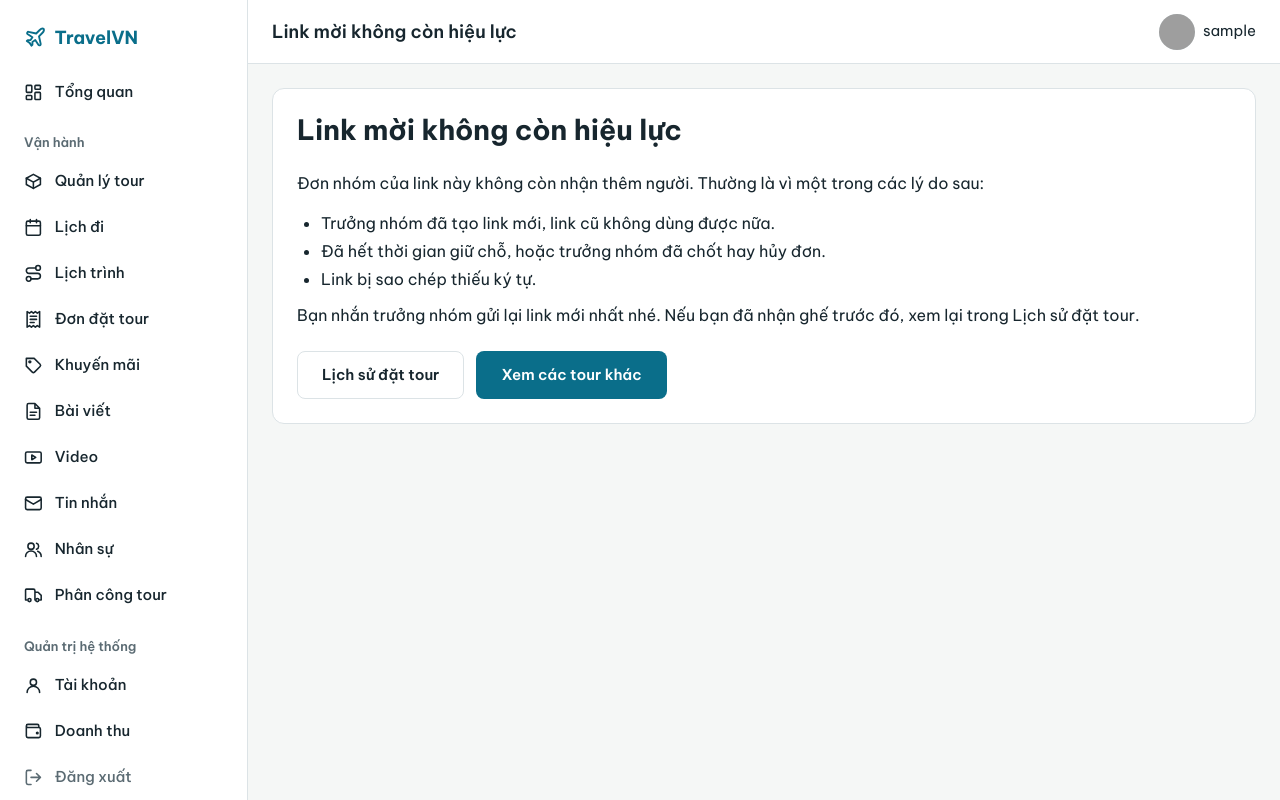
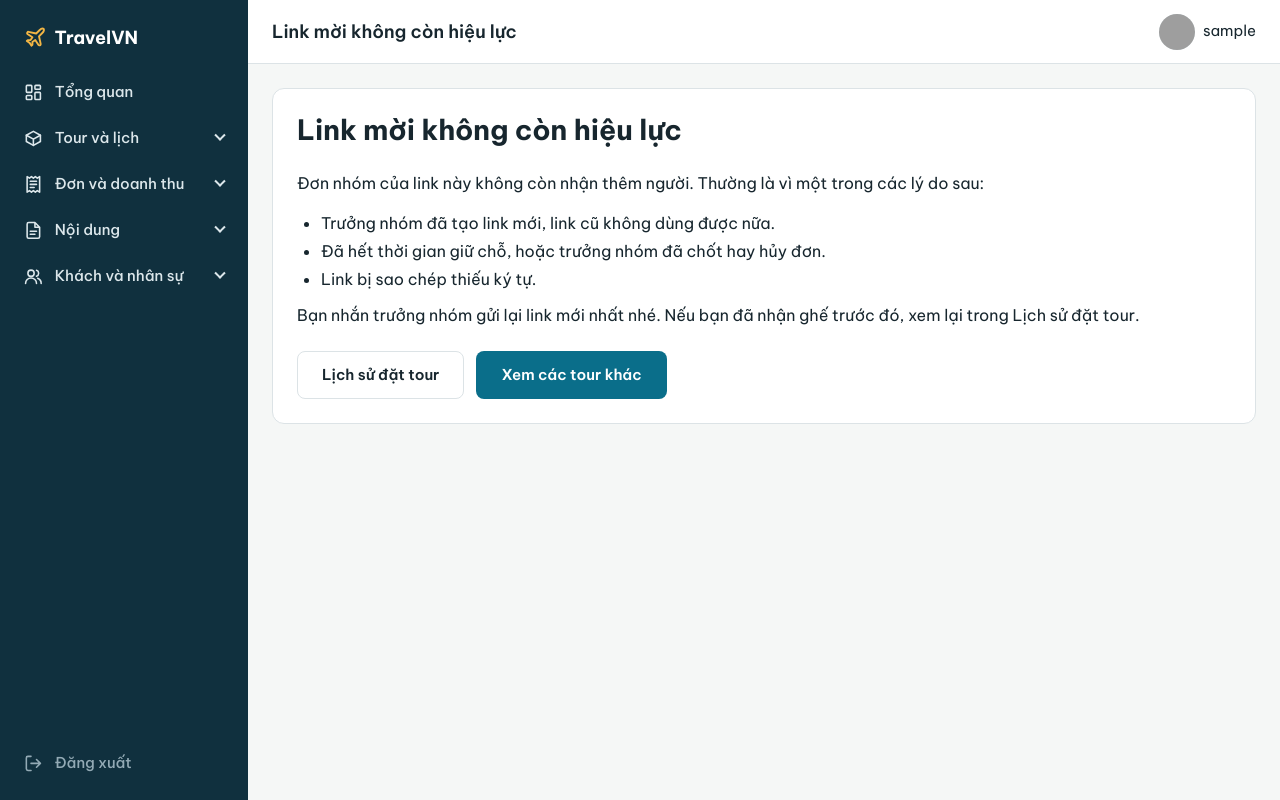
Before and after one commit to manhta865-dev/webdulich, an ASP.NET Core app: page /DonNhom/Moi in a window 1280 px wide. Run offline with ASP.NET Core 8, Linux system fonts and the light colour scheme; the visitor is signed in with stand-in values (Sample User, id 1); some libraries are stand-ins or nearby versions; grey boxes are pictures that could not be loaded.

Commit message:
Giao diện admin: menu tối gom theo nhóm xổ xuống, form viết bài hai cột
- Menu chia 4 nhóm bằng thẻ details, mở nhóm này thì nhóm kia đóng, vào trang con vẫn biết đang ở mục nào
- Thanh trên hiện nhóm và tên trang
- Form viết bài: nội dung bên trái, nút lưu, ảnh bìa, tour liên quan bên phải

Co-Authored-By: Claude Opus 5.5 <noreply@anthropic.com>

```diff
--- a/webdulich/Views/Shared/_Layout.cshtml
+++ b/webdulich/Views/Shared/_Layout.cshtml
@@ -25,6 +25,29 @@
         string.Equals(controllerName, controller, StringComparison.OrdinalIgnoreCase)
         && (action == null || string.Equals(actionName, action, StringComparison.OrdinalIgnoreCase))
             ? "active" : "";
+
+    // Menu admin: một mục gồm trang danh sách và các trang con của nó, để vào trang con vẫn biết đang ở mục nào
+    bool LaAdminCo(params string[] dsAction) =>
+        string.Equals(controllerName, "Admin", StringComparison.OrdinalIgnoreCase)
+        && dsAction.Contains(actionName, StringComparer.OrdinalIgnoreCase);
+    string MucAdmin(params string[] dsAction) => LaAdminCo(dsAction) ? "active" : "";
+
+    string[] mucTour = { "Index", "Create", "Edit" };
+    string[] mucLichDi = { "QuanLyLichKhoiHanh", "LichKhoiHanh", "ThemLichKhoiHanh" };
+    string[] mucLichTrinh = { "QuanLyLichTrinh", "LichTrinh" };
+    string[] mucPhanCong = { "PhanCongTour", "ThemPhanCongTour", "SuaPhanCongTour" };
+    string[] mucDon = { "DonDatTour", "DonDatTourTheoTour", "SuaDonDatTour" };
+    string[] mucKhuyenMai = { "KhuyenMai", "ThemKhuyenMai", "SuaKhuyenMai" };
+    string[] mucDoanhThu = { "DoanhThu" };
+    string[] mucTinNhan = { "TinNhan", "ChiTietTinNhan" };
+    string[] mucTaiKhoan = { "TaiKhoan", "SuaTaiKhoan" };
+    string[] mucNhanSu = { "NhanSu", "ThemNhanVien" };
+
+    bool moTour = LaAdminCo(mucTour) || LaAdminCo(mucLichDi) || LaAdminCo(mucLichTrinh) || LaAdminCo(mucPhanCong);
+    bool moKinhDoanh = LaAdminCo(mucDon) || LaAdminCo(mucKhuyenMai) || LaAdminCo(mucDoanhThu);
+    bool moNoiDung = controllerName is "AdminBaiViet" or "AdminVideo";
+    bool moConNguoi = LaAdminCo(mucTinNhan) || LaAdminCo(mucTaiKhoan) || LaAdminCo(mucNhanSu);
+    string? nhomHienTai = moTour ? "Tour và lịch" : moKinhDoanh ? "Đơn và doanh thu" : moNoiDung ? "Nội dung" : moConNguoi ? "Khách và nhân sự" : null;
 }
 
 <!DOCTYPE html>
@@ -67,56 +90,43 @@
                     <svg class="tv-icon" aria-hidden="true"><use href="#i-grid" /></svg>
                     <span>Tổng quan</span>
                 </a>
-                <div class="tv-side-title">Vận hành</div>
-                <a asp-controller="Admin" asp-action="Index" class="@Active("Admin", "Index")">
-                    <svg class="tv-icon" aria-hidden="true"><use href="#i-box" /></svg>
-                    <span>Quản lý tour</span>
-                </a>
-                <a asp-controller="Admin" asp-action="QuanLyLichKhoiHanh" class="@Active("Admin", "QuanLyLichKhoiHanh")">
-                    <svg class="tv-icon" aria-hidden="true"><use href="#i-calendar" /></svg>
-                    <span>Lịch đi</span>
-                </a>
-                <a asp-controller="Admin" asp-action="QuanLyLichTrinh" class="@Active("Admin", "QuanLyLichTrinh")">
-                    <svg class="tv-icon" aria-hidden="true"><use href="#i-route" /></svg>
-                    <span>Lịch trình</span>
-                </a>
-                <a asp-controller="Admin" asp-action="DonDatTour" class="@Active("Admin", "DonDatTour")">
-                    <svg class="tv-icon" aria-hidden="true"><use href="#i-receipt" /></svg>
-                    <span>Đơn đặt tour</span>
-                </a>
-                <a asp-controller="Admin" asp-action="KhuyenMai" class="@Active("Admin", "KhuyenMai")">
-                    <svg class="tv-icon" aria-hidden="true"><use href="#i-tag" /></svg>
-                    <span>Khuyến mãi</span>
-                </a>
-                <a asp-controller="AdminBaiViet" asp-action="Index" class="@Active("AdminBaiViet")">
-                    <svg class="tv-icon" aria-hidden="true"><use href="#i-article" /></svg>
-                    <span>Bài viết</span>
-                </a>
-                <a asp-controller="AdminVideo" asp-action="Index" class="@Active("AdminVideo")">
-                    <svg class="tv-icon" aria-hidden="true"><use href="#i-video" /></svg>
-                    <span>Video</span>
-                </a>
-                <a asp-controller="Admin" asp-action="TinNhan" class="@Active("Admin", "TinNhan")">
-                    <svg class="tv-icon" aria-hidden="true"><use href="#i-mail" /></svg>
-                    <span>Tin nhắn</span>
-                </a>
-                <a asp-controller="Admin" asp-action="NhanSu" class="@Active("Admin", "NhanSu")">
-                    <svg class="tv-icon" aria-hidden="true"><use href="#i-users" /></svg>
-                    <span>Nhân sự</span>
-                </a>
-                <a asp-controller="Admin" asp-action="PhanCongTour" class="@Active("Admin", "PhanCongTour")">
-                    <svg class="tv-icon" aria-hidden="true"><use href="#i-truck" /></svg>
-                    <span>Phân công tour</span>
-                </a>
-                <div class="tv-side-title">Quản trị hệ thống</div>
-                <a asp-controller="Admin" asp-action="TaiKhoan" class="@Active("Admin", "TaiKhoan")">
-                    <svg class="tv-icon" aria-hidden="true"><use href="#i-user" /></svg>
-                    <span>Tài khoản</span>
-                </a>
-                <a asp-controller="Admin" asp-action="DoanhThu" class="@Active("Admin", "DoanhThu")">
-                    <svg class="tv-icon" aria-hidden="true"><use href="#i-wallet" /></svg>
-                    <span>Doanh thu</span>
-                </a>
+                @* Nhóm xổ xuống dùng thẻ details nên không cần JavaScript. Cùng name: mở nhóm này thì nhóm kia tự đóng. *@
+                <details class="tv-side-nhom" name="menuAdmin" open="@moTour">
+                    <summary>
+                        <svg class="tv-icon" aria-hidden="true"><use href="#i-box" /></svg>
+                        <span>Tour và lịch</span>
+                    </summary>
+                    <a asp-controller="Admin" asp-action="Index" class="@MucAdmin(mucTour)">Quản lý tour</a>
+                    <a asp-controller="Admin" asp-action="QuanLyLichKhoiHanh" class="@MucAdmin(mucLichDi)">Lịch đi</a>
+                    <a asp-controller="Admin" asp-action="QuanLyLichTrinh" class="@MucAdmin(mucLichTrinh)">Lịch trình</a>
+                    <a asp-controller="Admin" asp-action="PhanCongTour" class="@MucAdmin(mucPhanCong)">Phân công tour</a>
+                </details>
+                <details class="tv-side-nhom" name="menuAdmin" open="@moKinhDoanh">
+                    <summary>
+                        <svg class="tv-icon" aria-hidden="true"><use href="#i-receipt" /></svg>
+                        <span>Đơn và doanh thu</span>
+                    </summary>
+                    <a asp-controller="Admin" asp-action="DonDatTour" class="@MucAdmin(mucDon)">Đơn đặt tour</a>
+                    <a asp-controller="Admin" asp-action="KhuyenMai" class="@MucAdmin(mucKhuyenMai)">Khuyến mãi</a>
+                    <a asp-controller="Admin" asp-action="DoanhThu" class="@MucAdmin(mucDoanhThu)">Doanh thu</a>
+                </details>
+                <details class="tv-side-nhom" name="menuAdmin" open="@moNoiDung">
+                    <summary>
+                        <svg class="tv-icon" aria-hidden="true"><use href="#i-article" /></svg>
+                        <span>Nội dung</span>
+                    </summary>
+                    <a asp-controller="AdminBaiViet" asp-action="Index" class="@Active("AdminBaiViet")">Bài viết</a>
+                    <a asp-controller="AdminVideo" asp-action="Index" class="@Active("AdminVideo")">Video</a>
+                </details>
+                <details class="tv-side-nhom" name="menuAdmin" open="@moConNguoi">
+                    <summary>
+                        <svg class="tv-icon" aria-hidden="true"><use href="#i-users" /></svg>
+                        <span>Khách và nhân sự</span>
+                    </summary>
+                    <a asp-controller="Admin" asp-action="TinNhan" class="@MucAdmin(mucTinNhan)">Tin nhắn</a>
+                    <a asp-controller="Admin" asp-action="TaiKhoan" class="@MucAdmin(mucTaiKhoan)">Tài khoản</a>
+                    <a asp-controller="Admin" asp-action="NhanSu" class="@MucAdmin(mucNhanSu)">Nhân sự</a>
+                </details>
                 <a asp-controller="TaiKhoan" asp-action="DangXuat" class="tv-side-out">
                     <svg class="tv-icon" aria-hidden="true"><use href="#i-logout" /></svg>
                     <span>Đăng xuất</span>
@@ -129,7 +139,13 @@
                     <button type="button" class="tv-side-toggle" id="tvSideToggle" aria-label="Mở menu">
                         <svg class="tv-icon" aria-hidden="true"><use href="#i-menu" /></svg>
                     </button>
-                    <div class="tv-topbar-title">@(string.IsNullOrWhiteSpace(tieuDeTrang) ? "Quản trị" : tieuDeTrang)</div>
+                    <div class="tv-topbar-title">
+                        @if (nhomHienTai != null)
+                        {
+                            <span class="tv-topbar-nhom">@nhomHienTai</span>
+                        }
+                        @(string.IsNullOrWhiteSpace(tieuDeTrang) ? "Quản trị" : tieuDeTrang)
+                    </div>
                     <div class="tv-user">
                         @if (hasAvatar)
                         {
--- a/webdulich/wwwroot/css/layout.css
+++ b/webdulich/wwwroot/css/layout.css
@@ -227,10 +227,17 @@
     flex-direction: column;
     gap: var(--tv-k1);
     padding: var(--tv-k4) var(--tv-k3);
-    background: var(--tv-be-mat);
-    border-right: 1px solid var(--tv-vien);
+    background: var(--tv-menu-nen);
+    color: var(--tv-menu-chu);
     overflow-y: auto;
     transition: transform 200ms ease;
+    /* Màu riêng của menu tối; màu đang chọn là vàng ấm để nổi trên nền xanh đậm */
+    --tv-menu-nen: #10303E;
+    --tv-menu-chu: #DCE7EB;
+    --tv-menu-phu: #93AAB5;
+    --tv-menu-di-chuot: rgba(255, 255, 255, 0.08);
+    --tv-menu-chon: #F2B544;
+    --tv-menu-chon-chu: #1C2A31;
 }
 
 .tv-side-brand {
@@ -240,17 +247,19 @@
     padding: var(--tv-k2) var(--tv-k3) var(--tv-k4);
     font-size: var(--tv-cs-vua);
     font-weight: 700;
-    color: var(--tv-nhan);
+    color: #FFFFFF;
 }
+.tv-side-brand .tv-icon { color: var(--tv-menu-chon); }
 
 .tv-side-title {
     padding: var(--tv-k4) var(--tv-k3) var(--tv-k1);
     font-size: var(--tv-cs-nho);
     font-weight: 600;
-    color: var(--tv-chu-phu);
+    color: var(--tv-menu-phu);
 }
 
-.tv-side a {
+.tv-side a,
+.tv-side-nhom > summary {
     display: flex;
     align-items: center;
     gap: var(--tv-k3);
@@ -259,20 +268,52 @@
     border-radius: var(--tv-bo-nut);
     font-size: var(--tv-cs-thuong);
     font-weight: 500;
-    color: var(--tv-chu);
+    color: var(--tv-menu-chu);
     text-decoration: none;
     transition: background var(--tv-nhanh), color var(--tv-nhanh);
 }
 
-.tv-side a:hover { background: var(--tv-nen); }
+.tv-side a:hover,
+.tv-side-nhom > summary:hover { background: var(--tv-menu-di-chuot); color: #FFFFFF; }
 
 .tv-side a.active {
-    background: var(--tv-nhan-nhat);
-    color: var(--tv-nhan-dam);
+    background: var(--tv-menu-chon);
+    color: var(--tv-menu-chon-chu);
     font-weight: 600;
 }
 
-.tv-side a.tv-side-out { margin-top: auto; color: var(--tv-chu-phu); }
+.tv-side :focus-visible { outline-color: var(--tv-menu-chon); outline-offset: -2px; }
+
+/* Nhóm xổ xuống */
+.tv-side-nhom { flex-shrink: 0; }
+.tv-side-nhom > summary { cursor: pointer; list-style: none; user-select: none; }
+.tv-side-nhom > summary::-webkit-details-marker { display: none; }
+.tv-side-nhom > summary::after {
+    content: "";
+    width: 8px;
+    height: 8px;
+    margin-left: auto;
+    border-right: 2px solid currentColor;
+    border-bottom: 2px solid currentColor;
+    transform: rotate(45deg) translate(-2px, -2px);
+    transition: transform var(--tv-nhanh);
+}
+.tv-side-nhom[open] > summary::after { transform: rotate(-135deg) translate(-2px, -2px); }
+.tv-side-nhom[open] > summary { color: #FFFFFF; font-weight: 600; }
+
+.tv-side-nhom > a {
+    min-height: 38px;
+    margin: 2px 0 2px 42px;
+    padding: 0 var(--tv-k3);
+    font-size: var(--tv-cs-nho);
+}
+.tv-side-nhom[open] { padding-bottom: var(--tv-k1); }
+
+.tv-side a.tv-side-out { margin-top: auto; color: var(--tv-menu-phu); }
+
+@media (prefers-reduced-motion: reduce) {
+    .tv-side-nhom > summary::after { transition: none; }
+}
 
 .tv-main {
     flex: 1;
@@ -298,6 +339,8 @@
     font-size: var(--tv-cs-vua);
     font-weight: 600;
 }
+.tv-topbar-nhom { font-weight: 400; color: var(--tv-chu-phu); }
+.tv-topbar-nhom::after { content: "/"; margin: 0 var(--tv-k2); color: var(--tv-vien); }
 
 .tv-side-toggle {
     display: none;
```
Also changed, not shown: webdulich/Views/AdminBaiViet/Form.cshtml (+36 -36 lines).
